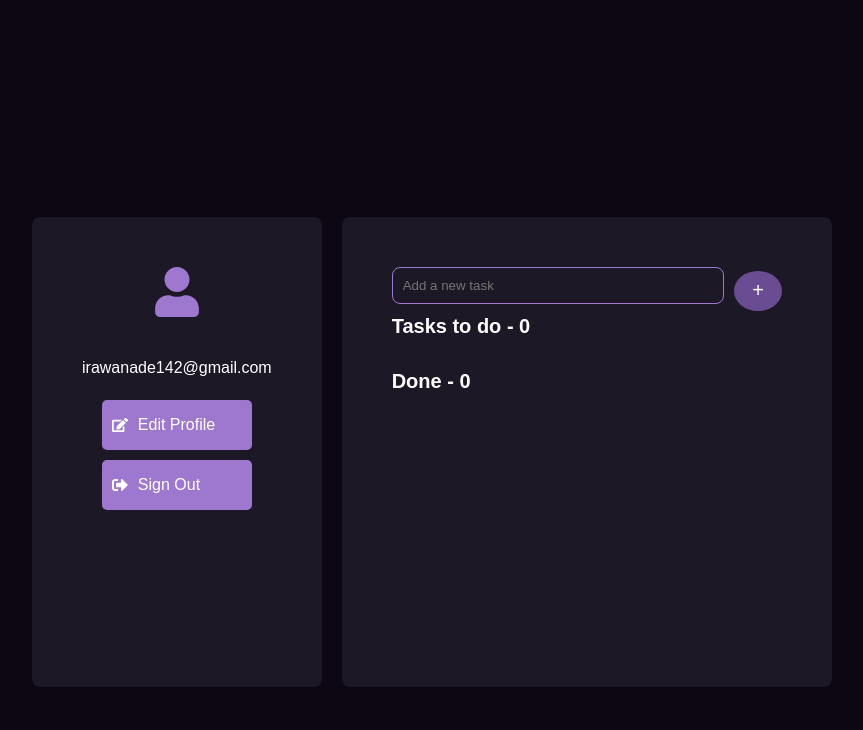
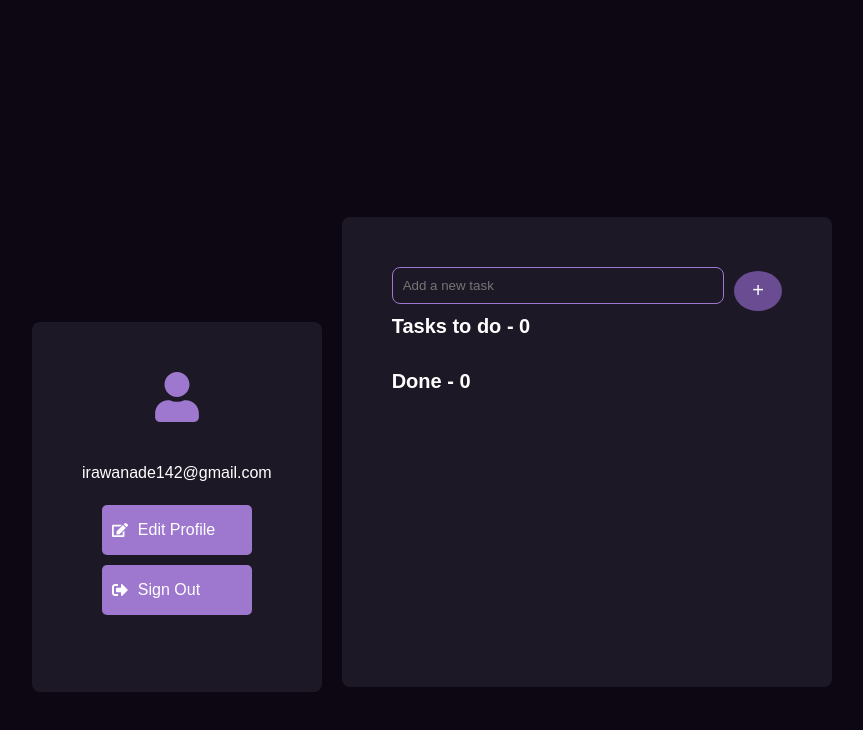
Before and after one commit to adeirawan18/to-do-list, a React (Vite) app: page / in a window 1280 px wide. Both pictures are taken after a click on the button "Login". Shown: the top 730 px of the page, without its empty margins (208-1071 px from the left). Built offline with nearby package versions, Linux system fonts and the light colour scheme.

Commit message:
Menambahkan Styling CSS

```diff
--- a/src/App.css
+++ b/src/App.css
@@ -136,7 +136,7 @@ body {
   margin: auto;
   justify-items: center;
   width: 250px;
-  height: 400px;
+  height: 300px;
   background-color: #1d1825;
   padding: 20px;
   border-radius: 8px;
@@ -144,6 +144,7 @@ body {
   padding-left: 50px;
   padding-top: 50px;
   padding-right: 50px;
+  margin-bottom: 160px;
 }
 
 .profile-info {
```
